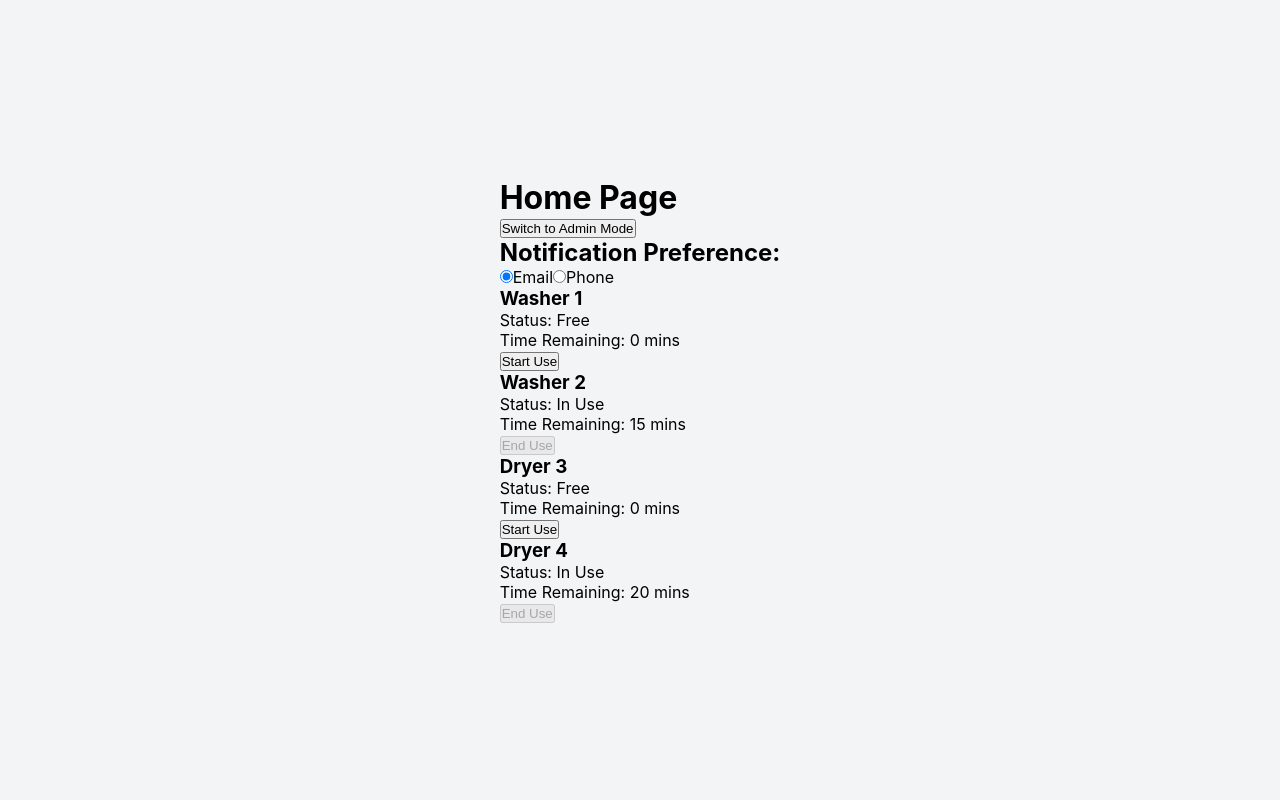
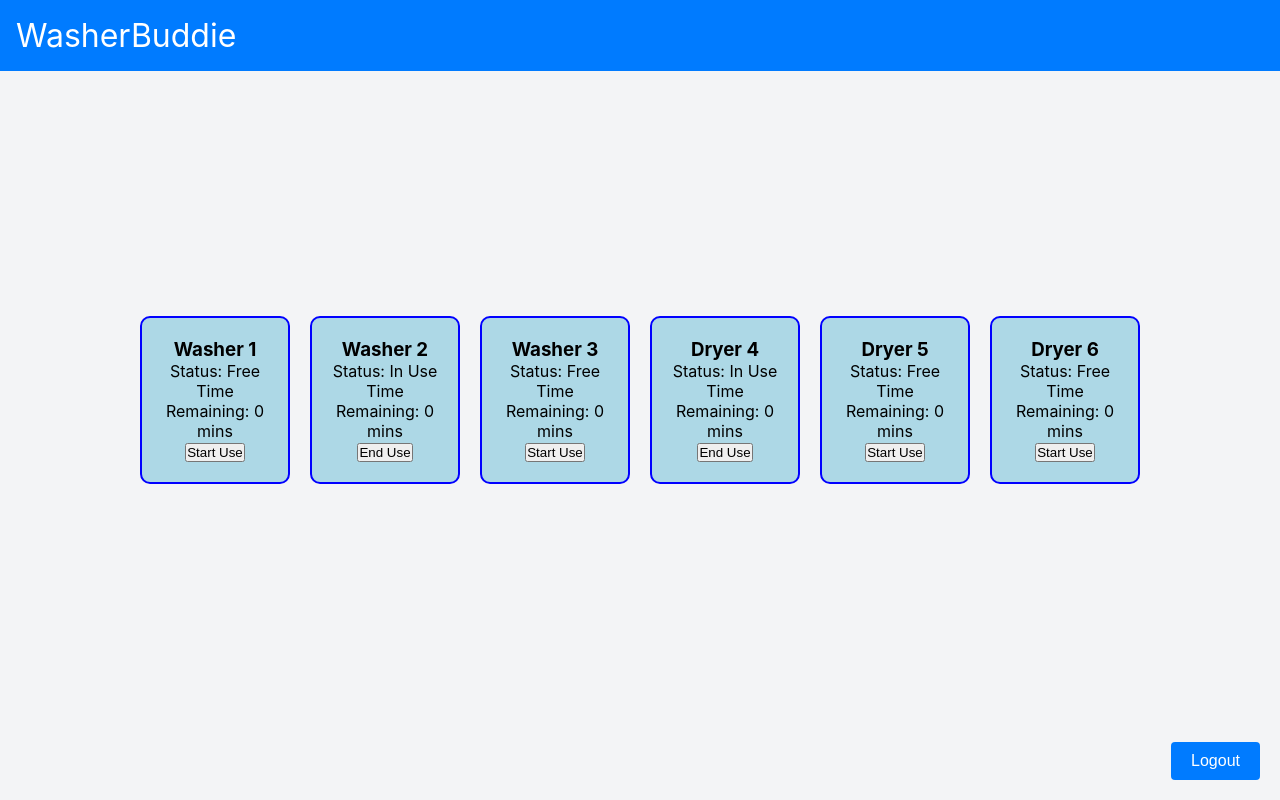
Before and after one commit to nikhil-jindal12/WasherBuddie, a React (Create React App) app in the folder washerbuddie/: page /home in a window 1280 px wide. Built offline with nearby package versions, Linux system fonts and the light colour scheme.

Commit message:
Created Header class along with UI updates

```diff
--- a/washerbuddie/src/App.css
+++ b/washerbuddie/src/App.css
@@ -89,7 +89,6 @@ body {
   text-decoration: underline;
 }
 
-
 .create-account-box {
   background: #ffffff;
   width: 30vw;
@@ -159,3 +158,58 @@ body {
 header button {
   margin-left: 8px;
 }
+
+/* Additional styles for washers and dryers */
+.home-page {
+  padding: 20px;
+}
+
+.machines {
+  display: flex;
+  flex-wrap: wrap;
+  gap: 20px;
+}
+
+.machine {
+  border: 2px solid blue;
+  border-radius: 10px;
+  padding: 20px;
+  width: 150px;
+  text-align: center;
+}
+
+.washer {
+  background-color: lightblue;
+}
+
+.dryer {
+  background-color: lightblue;
+}
+
+/* Styles for the header and logout button */
+.app-header {
+  background-color: #007bff;
+  color: white;
+  font-size: 2rem;
+  padding: 1rem;
+  text-align: center;
+  width: 100%;
+  position: fixed;
+  top: 0;
+  left: 0;
+  z-index: 1000;
+}
+
+.logout-button {
+  position: fixed;
+  bottom: 20px;
+  right: 20px;
+  background-color: #007bff;
+  color: white;
+  border: none;
+  border-radius: 4px;
+  padding: 10px 20px;
+  font-size: 16px;
+  cursor: pointer;
+
+}
--- a/washerbuddie/src/App.js
+++ b/washerbuddie/src/App.js
@@ -5,6 +5,7 @@ import CreateAccount from './CreateAccount';
 import HomePage from './homePage';
 import { ToastContainer } from 'react-toastify';
 import 'react-toastify/dist/ReactToastify.css';
+import Header from './Header';
 
 function App() {
     return (
--- a/washerbuddie/src/CreateAccount.js
+++ b/washerbuddie/src/CreateAccount.js
@@ -2,7 +2,7 @@ import React, { useState } from 'react';
 import { Link, useNavigate } from 'react-router-dom';
 import { toast } from 'react-toastify';
 import 'react-toastify/dist/ReactToastify.css';
-import { createUser } from './api';
+// import { createUser } from './api';
 import './App.css';
 
 
--- /dev/null
+++ b/washerbuddie/src/Header.css
@@ -0,0 +1,12 @@
+.app-header {
+    background-color: #007bff;
+    color: white;
+    font-size: 2rem;
+    padding: 1rem;
+    text-align: center;
+    width: 100%;
+    position: fixed;
+    top: 0;
+    left: 0;
+    z-index: 1000;
+  }
--- /dev/null
+++ b/washerbuddie/src/Header.js
@@ -0,0 +1,12 @@
+import React from 'react';
+import './Header.css';
+
+function Header() {
+    return (
+        <header className="app-header">
+            WasherBuddie
+        </header>
+    );
+}
+
+export default Header;
--- a/washerbuddie/src/home.js
+++ b/washerbuddie/src/home.js
@@ -1,4 +1,5 @@
 import React from 'react';
+import Header from './Header';
 
 function Home() {
   return (
--- a/washerbuddie/src/homePage.js
+++ b/washerbuddie/src/homePage.js
@@ -1,18 +1,19 @@
 import React, { useState } from 'react';
-import { Link } from 'react-router-dom';
-import 'react-toastify/dist/ReactToastify.css';
+import { useNavigate } from 'react-router-dom';
+import Header from './Header';
 import './App.css';
 
 function HomePage() {
     const [machines, setMachines] = useState([
         { id: 1, type: 'Washer', status: 'Free', timeRemaining: 0 },
-        { id: 2, type: 'Washer', status: 'In Use', timeRemaining: 15 },
-        { id: 3, type: 'Dryer', status: 'Free', timeRemaining: 0 },
-        { id: 4, type: 'Dryer', status: 'In Use', timeRemaining: 20 },
+        { id: 2, type: 'Washer', status: 'In Use', timeRemaining: 0 },
+        { id: 3, type: 'Washer', status: 'Free', timeRemaining: 0 },
+        { id: 4, type: 'Dryer', status: 'In Use', timeRemaining: 0 },
+        { id: 5, type: 'Dryer', status: 'Free', timeRemaining: 0 },
+        { id: 6, type: 'Dryer', status: 'Free', timeRemaining: 0 },
     ]);
-    const [notificationMethod, setNotificationMethod] = useState('email');
-    const [isAdmin, setIsAdmin] = useState(false);
-    const [message, setMessage] = useState('');
+
+    const navigate = useNavigate();
 
     const handleStartEndUse = (id) => {
         setMachines((prevMachines) =>
@@ -28,58 +29,19 @@ function HomePage() {
         );
     };
 
-    const handleNotificationChange = (e) => {
-        setNotificationMethod(e.target.value);
-    };
-
-    const handleAdminToggle = () => {
-        setIsAdmin(!isAdmin);
-    };
-
-    const handleSendMessage = () => {
-        // Implement send message functionality
-        console.log('Message sent:', message);
+    const handleLogout = () => {
+        navigate('/login');
     };
 
     return (
-        <div>
-            <h1>Home Page</h1>
-            <button onClick={handleAdminToggle}>
-                {isAdmin ? 'Switch to User Mode' : 'Switch to Admin Mode'}
-            </button>
-            {isAdmin && (
-                <div>
-                    <textarea
-                        value={message}
-                        onChange={(e) => setMessage(e.target.value)}
-                    />
-                    <button onClick={handleSendMessage}>Send</button>
-                </div>
-            )}
-            <div>
-                <h2>Notification Preference:</h2>
-                <label>
-                    <input
-                        type="radio"
-                        value="email"
-                        checked={notificationMethod === 'email'}
-                        onChange={handleNotificationChange}
-                    />
-                    Email
-                </label>
-                <label>
-                    <input
-                        type="radio"
-                        value="phone"
-                        checked={notificationMethod === 'phone'}
-                        onChange={handleNotificationChange}
-                    />
-                    Phone
-                </label>
-            </div>
-            <div>
+        <div className="home-page">
+            <Header />
+            <div className="machines">
                 {machines.map((machine) => (
-                    <div key={machine.id}>
+                    <div
+                        key={machine.id}
+                        className={`machine ${machine.type.toLowerCase()}`}
+                    >
                         <h3>
                             {machine.type} {machine.id}
                         </h3>
@@ -87,13 +49,15 @@ function HomePage() {
                         <p>Time Remaining: {machine.timeRemaining} mins</p>
                         <button
                             onClick={() => handleStartEndUse(machine.id)}
-                            disabled={machine.status === 'In Use'}
                         >
                             {machine.status === 'Free' ? 'Start Use' : 'End Use'}
                         </button>
                     </div>
                 ))}
             </div>
+            <button className="logout-button" onClick={handleLogout}>
+                Logout
+            </button>
         </div>
     );
 }
--- a/washerbuddie/src/login.js
+++ b/washerbuddie/src/login.js
@@ -2,7 +2,8 @@ import React, { useState } from 'react';
 import { Link, useNavigate } from 'react-router-dom';
 import { toast } from 'react-toastify';
 import 'react-toastify/dist/ReactToastify.css';
-import { login } from './api';
+import Header from './Header';
+// import { login } from './api';
 
 function Login() {
     const [email, setEmail] = useState('');
```
Lines whose indentation alone changed are shown as unchanged.
